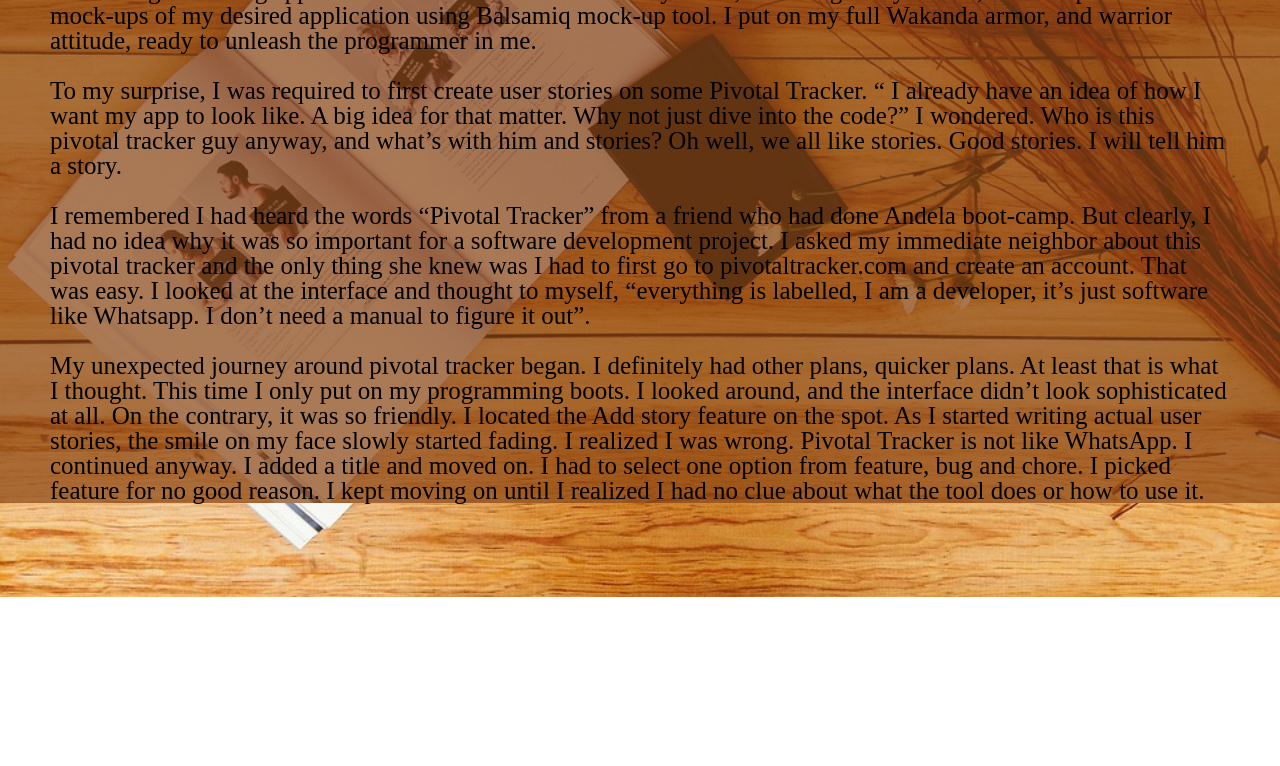
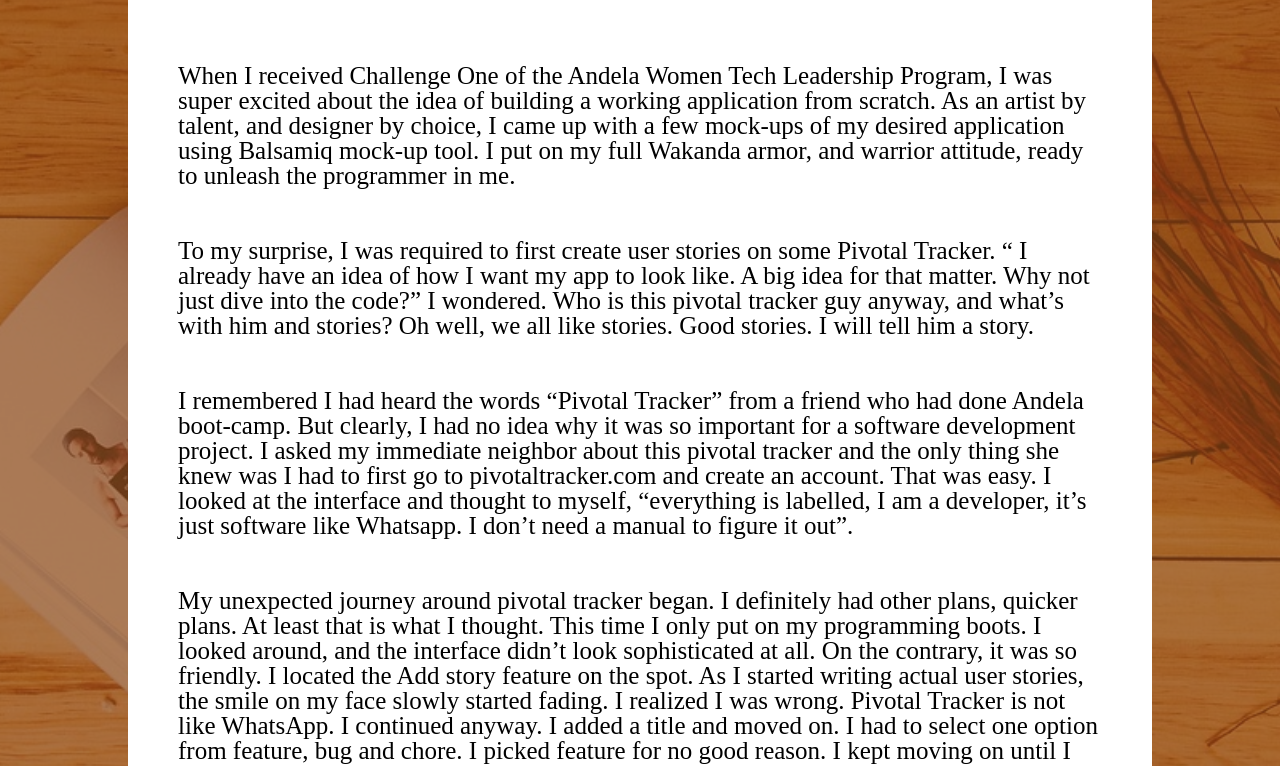
Before and after one commit to nakimera/My-Diary, a plain HTML site: page UI/view.html in a window 1280 px wide. Shown: the part 203-969 px from the top of the page. Before the commit the page ends 800 px from the top, so only its background shows below. Drawn offline with nearby package versions, Linux system fonts and the light colour scheme; files that its build step writes are made by us from their sources.

Commit message:
update view page with css links

```diff
--- a/UI/styles/entries.css
+++ b/UI/styles/entries.css
@@ -52,7 +52,6 @@
 
 .entry {
     width: 70%;
-    height: 800px;
     background-color: white;
     margin-bottom: 30px;
     overflow: hidden;
--- a/UI/view.html
+++ b/UI/view.html
@@ -5,9 +5,8 @@
     <meta name="viewport" content="width=device-width, initial-scale=1.0">
     <meta http-equiv="X-UA-Compatible" content="ie=edge">
     <title>My Diary</title>
-    <link rel="stylesheet" type="text/css" media="screen" href="style.css" />
-    <link href="https://fonts.googleapis.com/css?family=Catamaran" rel="stylesheet">
-    <link href="https://fonts.googleapis.com/css?family=Courgette|Handlee|Merienda|Special+Elite" rel="stylesheet">
+    <link rel="stylesheet" type="text/css" media="screen" href="styles/style.css" />
+    <link rel="stylesheet" type="text/css" media="screen" href="styles/entries.css" />
 </head>
 <body>
     <header>
@@ -17,8 +16,8 @@
                 <li><a href="entry.html">Write new entry</a></li>
                 <li><a href="entries.html">My entries</a></li>
                 <li><a href="myaccount.html">My account</a></li>
+                <li class="nav-right"><button class="btn-logout">Logout</button></li>
              </ul>
-             <ul class="right"><button class="btn-logout">Logout</button></ul>
         </nav>
     </header>
     <div class="entries-container bg-color">
@@ -29,20 +28,25 @@
             <p>
                 When I received Challenge One of the Andela Women Tech Leadership Program, I was super excited about the idea of building a working application from scratch.
                 As an artist by talent, and designer by choice, I came up with a few mock-ups of my desired application using Balsamiq mock-up tool.
-                I put on my full Wakanda armor, and warrior attitude, ready to unleash the programmer in me. <br> <br>
-
+                I put on my full Wakanda armor, and warrior attitude, ready to unleash the programmer in me.
+            </p>
+            <p>
                 To my surprise, I was required to first create user stories on some Pivotal Tracker.
                 “ I already have an idea of how I want my app to look like. A big idea for that matter.
                 Why not just dive into the code?” I wondered. Who is this pivotal tracker guy anyway,
-                and what’s with him and stories? Oh well, we all like stories. Good stories. I will tell him a story. <br><br>
+                and what’s with him and stories? Oh well, we all like stories. Good stories. I will tell him a story.
 
+            </p>
+            <p>
                 I remembered I had heard the words “Pivotal Tracker” from a friend who had done Andela boot-camp.
                 But clearly, I had no idea why it was so important for a software development project.
                 I asked my immediate neighbor about this pivotal tracker and the only thing she knew was
                 I had to first go to pivotaltracker.com and create an account. That was easy.
                 I looked at the interface and thought to myself, “everything is labelled, I am a developer,
-                it’s just software like Whatsapp. I don’t need a manual to figure it out”. <br> <br>
+                it’s just software like Whatsapp. I don’t need a manual to figure it out”.
+            </p>
 
+            <p>
                 My unexpected journey around pivotal tracker began.
                 I definitely had other plans, quicker plans. At least that is what I thought.
                 This time I only put on my programming boots. I looked around, and the interface didn’t look sophisticated at all.
@@ -53,6 +57,6 @@
                  I picked feature for no good reason. I kept moving on until I realized I had no clue
                  about what the tool does or how to use it.
             </p>
-            </div>
+        </div>
     </div>
 </body>
```
